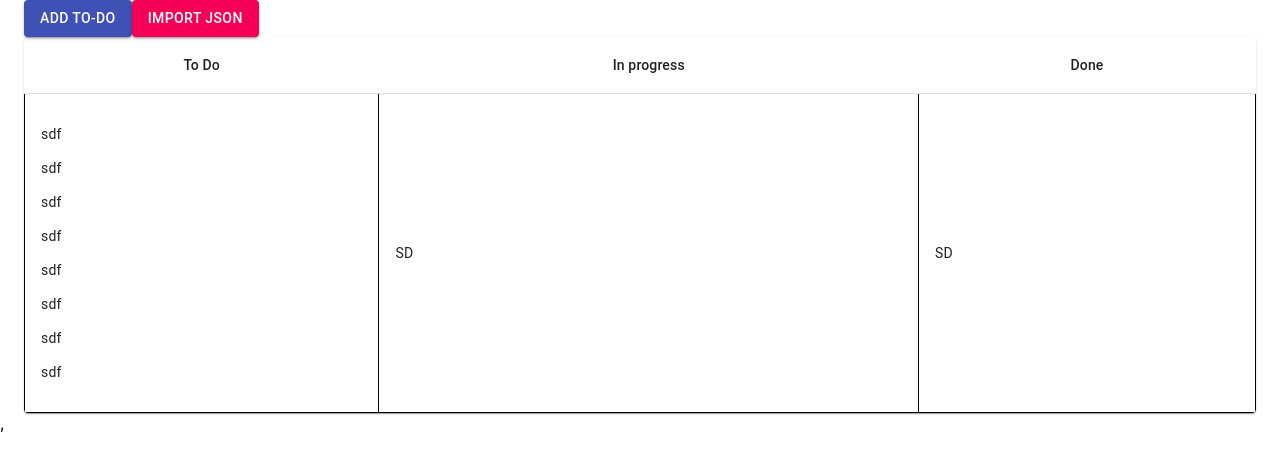
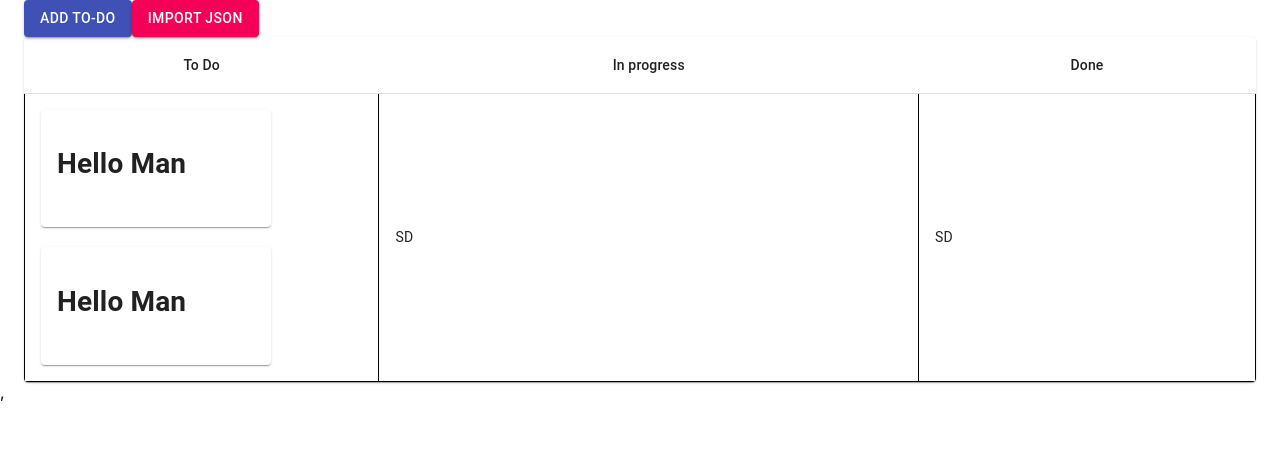
Before and after one commit to fkshohag/react-todo, a React (Create React App) app: page / in a window 1280 px wide. Shown: the top 468 px of the page. Built offline with nearby package versions, Linux system fonts and the light colour scheme.

Commit message:
card added

```diff
--- /dev/null
+++ b/src/components/Task/Task.module.scss
@@ -0,0 +1,8 @@
+.Task {
+      width: 10px;
+      .card {
+            display: block;
+            width: 18vw;
+            transition-duration: 0.3s;
+      }
+}
--- /dev/null
+++ b/src/components/Task/Task.tsx
@@ -0,0 +1,16 @@
+import React from 'react';
+import styles from './Task.module.scss';
+import Card from '@material-ui/core/Card';
+import CardContent from '@material-ui/core/CardContent';
+
+const Task: React.FC = () => (
+  <div className={styles.Task} data-testid="Task">
+    <Card className={styles.card}>
+      <CardContent>
+       <h1>Hello Man</h1>
+      </CardContent>
+    </Card>
+  </div>
+);
+
+export default Task;
--- a/src/components/Todo/Todo.module.scss
+++ b/src/components/Todo/Todo.module.scss
@@ -1,9 +1,6 @@
 .Todo{
       .tableRightBorder {
             border-width: 0px;
-            border-right-width: 1px;
-            border-color: black;
-            border-style: solid;
       }
       .table {
             border: 1px;
@@ -18,4 +15,5 @@
       .textAlign {
             text-align: center;
       }
+
 }
--- a/src/components/Todo/Todo.tsx
+++ b/src/components/Todo/Todo.tsx
@@ -1,7 +1,7 @@
 import React from 'react';
 import styles from './Todo.module.scss';
 import Container from '@material-ui/core/Container';
-import { Button } from '@material-ui/core';
+import { Button, Divider } from '@material-ui/core';
 import TableContainer from '@material-ui/core/TableContainer';
 import Table from '@material-ui/core/Table';
 import TableHead from '@material-ui/core/TableHead';
@@ -9,6 +9,7 @@ import TableRow from '@material-ui/core/TableRow';
 import TableCell from '@material-ui/core/TableCell';
 import TableBody from '@material-ui/core/TableBody';
 import Paper from '@material-ui/core/Paper';
+import Task from '../Task/Task';
 
 const Todo: React.FC = () => (
   <div className={styles.Todo} data-testid="Todo">
@@ -29,14 +30,9 @@ const Todo: React.FC = () => (
           <TableBody>
             <TableRow>
               <TableCell className={styles.ColumnStyle}>
-                <p>sdf</p>
-                <p>sdf</p>
-                <p>sdf</p>
-                <p>sdf</p>
-                <p>sdf</p>
-                <p>sdf</p>
-                <p>sdf</p>
-                <p>sdf</p>
+                <Task></Task>
+                <br></br>
+                <Task></Task>
               </TableCell>
               <TableCell className={styles.ColumnStyle}>SD</TableCell>
               <TableCell className={styles.ColumnStyle}>SD</TableCell>
```
Also changed, not shown: src/components/Task/Task.lazy.tsx (added, +11 -0 lines), 1 other file (tests, documents, lock files or other folders).
